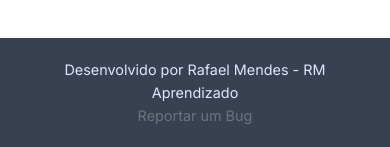
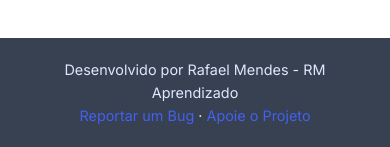
Before and after one commit to RafaelMendes244/RMEnem, a Flask app: page / in a window 390 px wide. Shown: the part 1752-1899 px from the top of the page. Run offline with Flask 3, Linux system fonts and the light colour scheme.

Commit message:
Adicionando Template apoie, Deixando Exame.html responsivo para celulares

```diff
--- a/app.py
+++ b/app.py
@@ -221,6 +221,10 @@ def reportar_bug_page():
 def obrigado_page():
     # Esta rota apenas mostra a página de agradecimento
     return render_template('obrigado.html', user=session.get('user'))
+
+@app.route('/apoie')
+def apoie_page():
+    return render_template('apoie.html', user=session.get('user'))
 
 # --- 7. Rotas de Simulados ---
 @app.route('/exame')
--- a/static/css/style.css
+++ b/static/css/style.css
@@ -194,6 +194,8 @@ a:hover { color: var(--color-primary-dark); text-decoration: none; }
 .alternative:hover { border-color: var(--color-primary); background-color: var(--color-primary-light); }
 .alternative input[type="radio"] { margin-right: 1rem; }
 .alternative.selected { border-color: var(--color-primary); background-color: var(--color-primary-light); }
+.question-card .card-body img,
+.question-detail-card .card-body img { max-width: 100%; height: auto; display: block; /* Evita espaçamentos estranhos abaixo da imagem */ margin: 1rem auto; /* Centraliza e adiciona espaço vertical */ border-radius: var(--border-radius); }
 
 /* --- Resultado --- */
 .resultado-summary { display: grid; grid-template-columns: repeat(auto-fit, minmax(200px, 1fr)); gap: 1.5rem; }
--- a/templates/index.html
+++ b/templates/index.html
@@ -130,7 +130,11 @@
 
     <footer class="main-footer">
         <p>Desenvolvido por Rafael Mendes - RM Aprendizado</p>
-        <p><a href="{{ url_for('reportar_bug_page') }}" style="color: var(--color-text-muted); font-size: 0.9rem;">Reportar um Bug</a></p>
+        <div class="footer-links">
+            <a href="{{ url_for('reportar_bug_page') }}">Reportar um Bug</a>
+            <span>&middot;</span>
+            <a href="{{ url_for('apoie_page') }}">Apoie o Projeto</a>
+        </div>
     </footer>
 
     <script>
```
Also changed, not shown: templates/apoie.html (added, +45 -0 lines).
